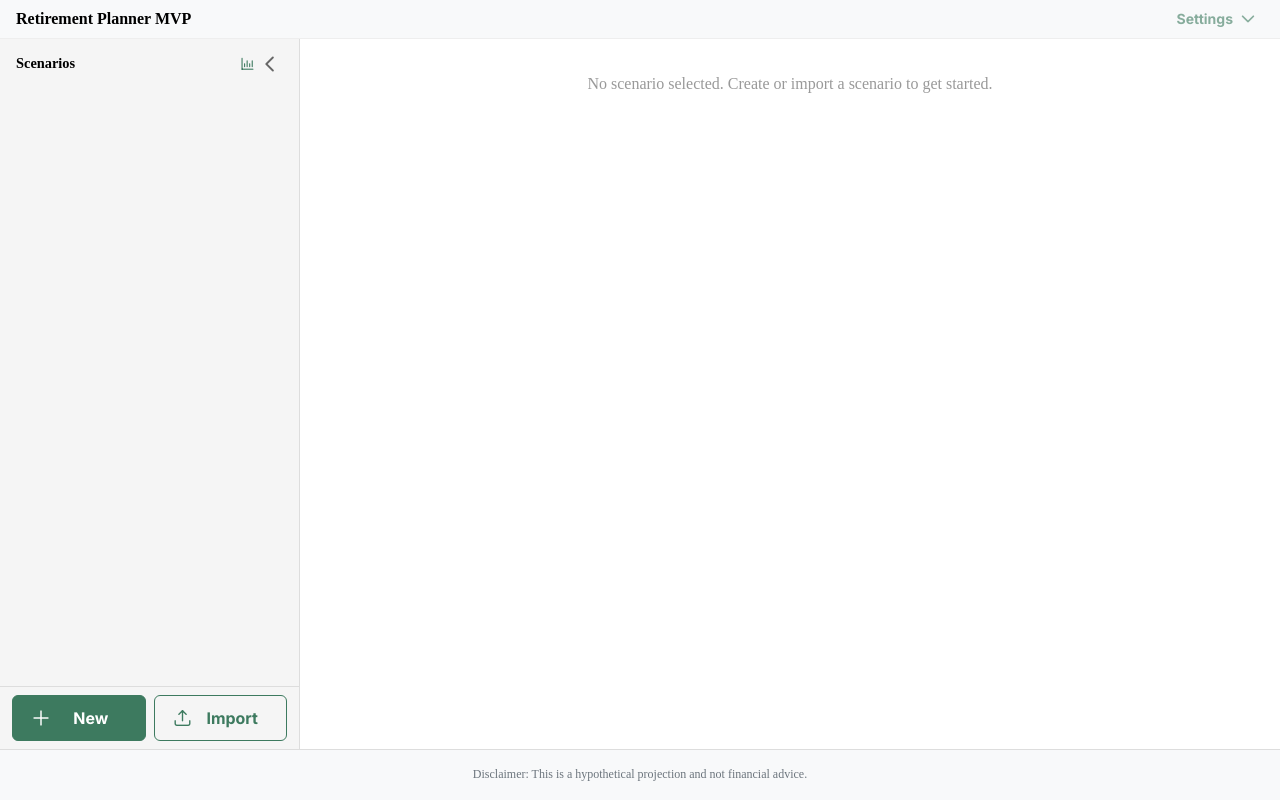
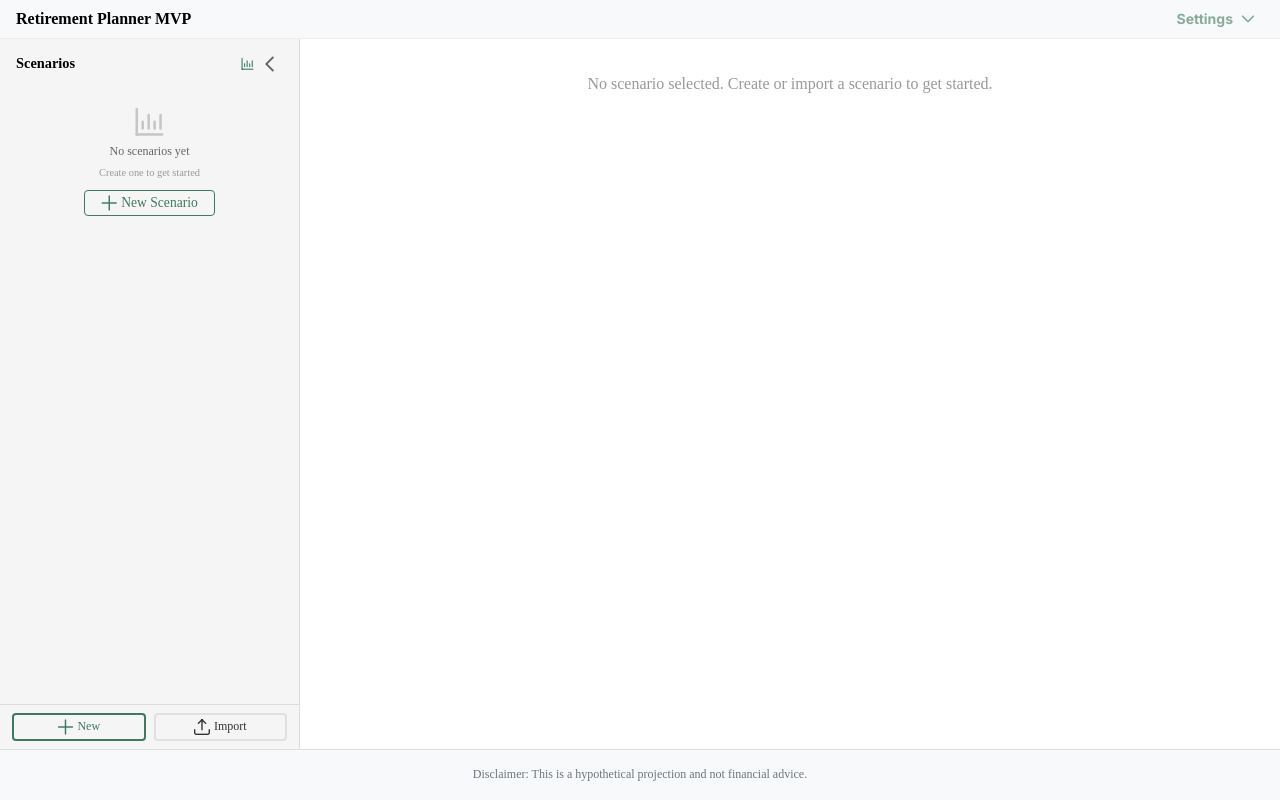
Before and after one commit to remackgeek/retirement-planner, a React (Vite) app: page / in a window 1280 px wide. Built offline with nearby package versions, Linux system fonts and the light colour scheme.

Commit message:
style(sidebar): compact footer buttons with empty state prompt

```diff
--- a/src/components/Sidebar/Sidebar.tsx
+++ b/src/components/Sidebar/Sidebar.tsx
@@ -195,8 +195,75 @@ const Footer = styled.div`
   flex-shrink: 0;
 `;
 
-const FooterButton = styled(Button)`
+const CompactFooterButton = styled.button<{ $primary?: boolean }>`
   flex: 1;
+  display: inline-flex;
+  align-items: center;
+  justify-content: center;
+  gap: ${spacing.xs};
+  padding: ${spacing.xs} ${spacing.md};
+  font-size: ${fontSize.sm};
+  font-weight: 500;
+  font-family: inherit;
+  border-radius: ${border.radius};
+  cursor: pointer;
+  transition: background-color 0.15s, color 0.15s;
+  background: transparent;
+  border: 2px solid ${props => props.$primary ? colors.primary : colors.borderMedium};
+  color: ${props => props.$primary ? colors.primary : colors.textPrimary};
+
+  &:hover {
+    background-color: ${props => props.$primary ? 'rgba(61, 122, 95, 0.08)' : 'rgba(0, 0, 0, 0.06)'};
+    color: ${props => props.$primary ? colors.primary : colors.textPrimary};
+  }
+`;
+
+const EmptyState = styled.div`
+  display: flex;
+  flex-direction: column;
+  align-items: center;
+  justify-content: center;
+  gap: ${spacing.sm};
+  padding: ${spacing.xl};
+  text-align: center;
+  flex: 1;
+`;
+
+const EmptyStateIcon = styled.i`
+  font-size: 1.75rem;
+  color: ${colors.textMuted};
+  opacity: 0.5;
+`;
+
+const EmptyStateTitle = styled.div`
+  font-size: ${fontSize.sm};
+  color: ${colors.textSecondary};
+  font-weight: 500;
+`;
+
+const EmptyStateSub = styled.div`
+  font-size: ${fontSize.xs};
+  color: ${colors.textMuted};
+`;
+
+const EmptyStateCta = styled.button`
+  display: inline-flex;
+  align-items: center;
+  gap: ${spacing.xs};
+  margin-top: ${spacing.xs};
+  padding: ${spacing.xs} ${spacing.lg};
+  font-size: ${fontSize.base};
+  font-family: inherit;
+  border-radius: ${border.radius};
+  cursor: pointer;
+  background: transparent;
+  border: 1px solid ${colors.primary};
+  color: ${colors.primary};
+  transition: background-color 0.15s;
+
+  &:hover {
+    background-color: ${colors.bgHover};
+  }
 `;
 
 const actionButtonStyle = {
@@ -267,6 +334,17 @@ const Sidebar: React.FC<SidebarProps> = ({ isOpen, onToggle }) => {
         </HeaderActions>
       </Header>
       <ScenarioList>
+        {scenarios.length === 0 && (
+          <EmptyState>
+            <EmptyStateIcon className="pi pi-chart-bar" />
+            <EmptyStateTitle>No scenarios yet</EmptyStateTitle>
+            <EmptyStateSub>Create one to get started</EmptyStateSub>
+            <EmptyStateCta onClick={() => setDialogVisible(true)}>
+              <i className="pi pi-plus" />
+              New Scenario
+            </EmptyStateCta>
+          </EmptyState>
+        )}
         {scenarios.map((scenario) => {
           const isActive = activeScenario?.id === scenario.id;
           const total = scenario.accounts.reduce((sum, a) => sum + a.balance, 0);
@@ -332,17 +410,14 @@ const Sidebar: React.FC<SidebarProps> = ({ isOpen, onToggle }) => {
         })}
       </ScenarioList>
       <Footer>
-        <FooterButton
-          label='New'
-          icon='pi pi-plus'
-          onClick={() => setDialogVisible(true)}
-        />
-        <FooterButton
-          label='Import'
-          icon='pi pi-upload'
-          className='p-button-outlined'
-          onClick={() => importScenario()}
-        />
+        <CompactFooterButton $primary onClick={() => setDialogVisible(true)}>
+          <i className="pi pi-plus" />
+          New
+        </CompactFooterButton>
+        <CompactFooterButton onClick={() => importScenario()}>
+          <i className="pi pi-upload" />
+          Import
+        </CompactFooterButton>
       </Footer>
       <ScenarioDialog
         visible={dialogVisible}
```
